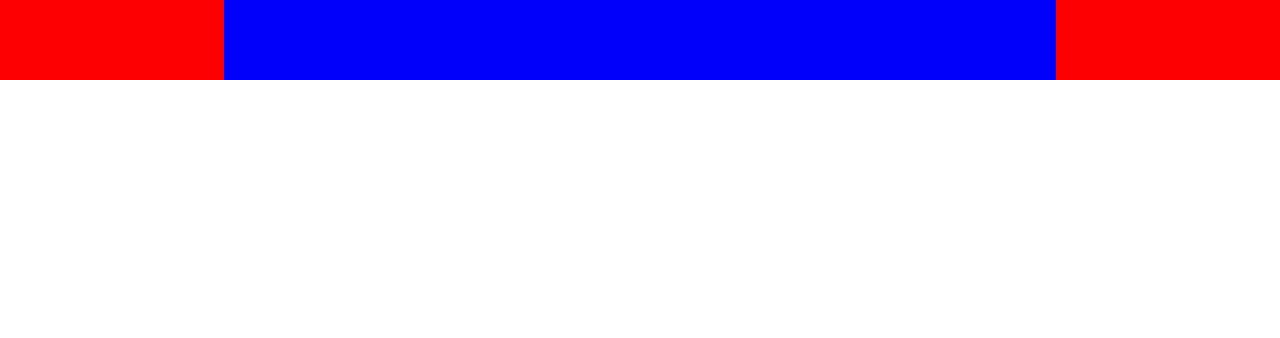
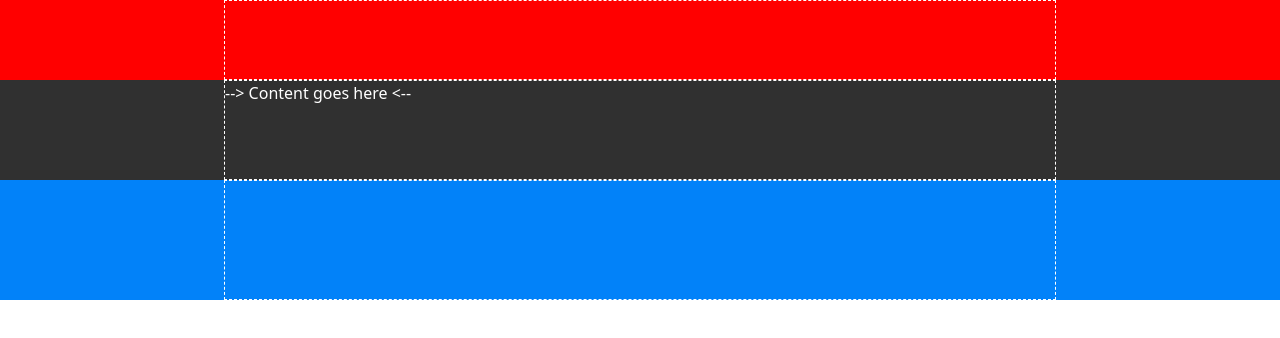
Before and after one commit to alessiaBer/vite-comics, a Vue app: page / in a window 1280 px wide. Shown: the top 338 px of the page. Built offline with nearby package versions, Linux system fonts and the light colour scheme.

Commit message:
[add] main block

```diff
--- a/src/App.vue
+++ b/src/App.vue
@@ -13,14 +13,26 @@ export default {
     <div class="header_container"></div>
   </header>
 
-  <main></main>
+  <main>
+    <div class="main_content">
+      <div class="content_container">
+      --&gt; Content goes here &lt;--
+      </div>
+
+    </div>
+    <div class="shop">
+      <div class="shop_container"></div>
+    </div>
+  </main>
 
   <footer></footer>
 </template>
 
 <style lang="scss" scoped>
+
 header {
   height: 80px;
   background-color: red;
 }
+
 </style>
--- a/src/assets/scss/app.scss
+++ b/src/assets/scss/app.scss
@@ -1 +1,12 @@
 @use './partials/_common' as *;
+
+.main_content {
+    height: 100px;
+    background-color: $dark;
+    color: $lighter;
+}
+
+.shop {
+    height: 120px;
+    background-color: $primary;
+}
--- a/src/assets/scss/partials/_common.scss
+++ b/src/assets/scss/partials/_common.scss
@@ -6,7 +6,7 @@ $socials: #797979;
 
 [class$='_container'] {
     width: 65%;
-    background-color: blue;
     height: 100%;
     margin: 0 auto;
+    border: 1px dashed white;
 }
```
